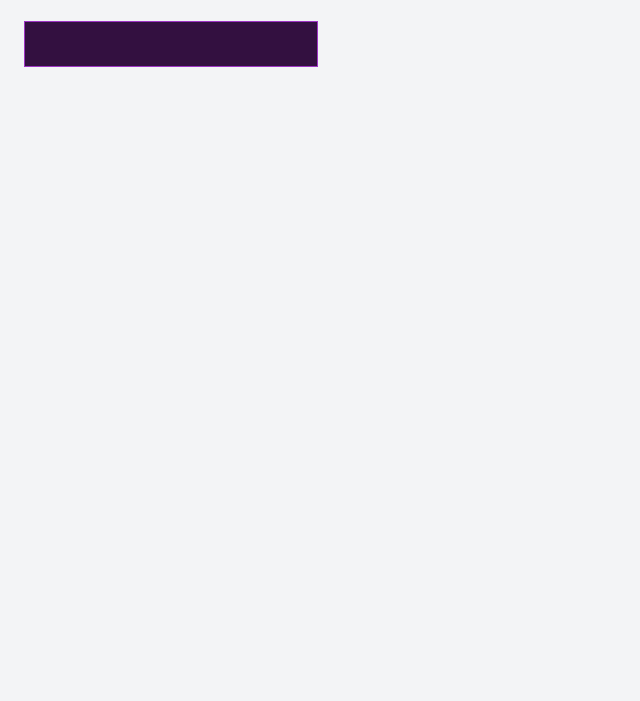
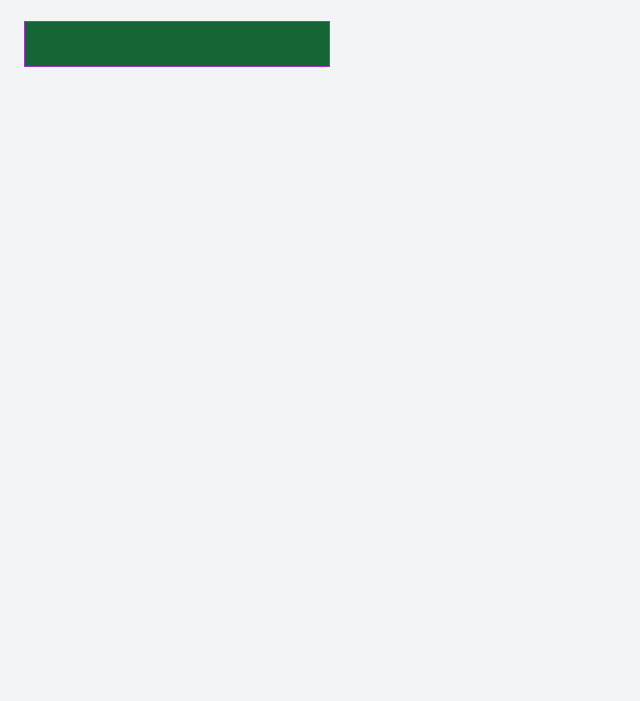
Before and after one commit to EdiJunior88/TailwindCSS_2_para_Iniciantes, a website: page src/index.html in a window 1280 px wide. Shown: the part 147-848 px from the top of the page, without its empty margins (0-640 px from the left). Drawn offline with Linux system fonts and the light colour scheme.

Commit message:
Criando classes customizadas

```diff
--- a/src/index.html
+++ b/src/index.html
@@ -19,7 +19,7 @@
 
   <br>
 
-  <input class="bg-brand-400 hover:bg-gray-300 text-lg px-4 py-2 focus:text-red-300 border border-brand-200" type="text">
+  <input class="laravue hover:bg-gray-300 text-lg px-4 py-2 focus:text-red-300 border border-brand-200" type="text">
 
 </body>
 
--- a/src/input.css
+++ b/src/input.css
@@ -1,3 +1,9 @@
 @tailwind base;
 @tailwind components;
 @tailwind utilities;
+
+@layer utilities {
+  .laravue {
+    @apply bg-green-800 font-bold;
+  }
+}
```
Also changed, not shown: dist/output.css.
